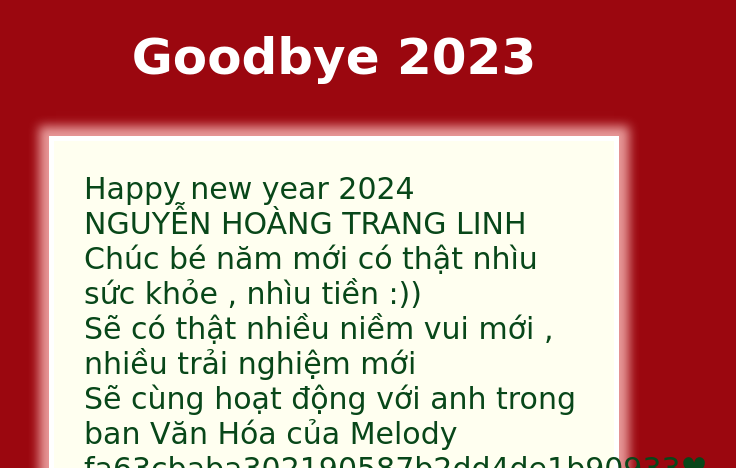
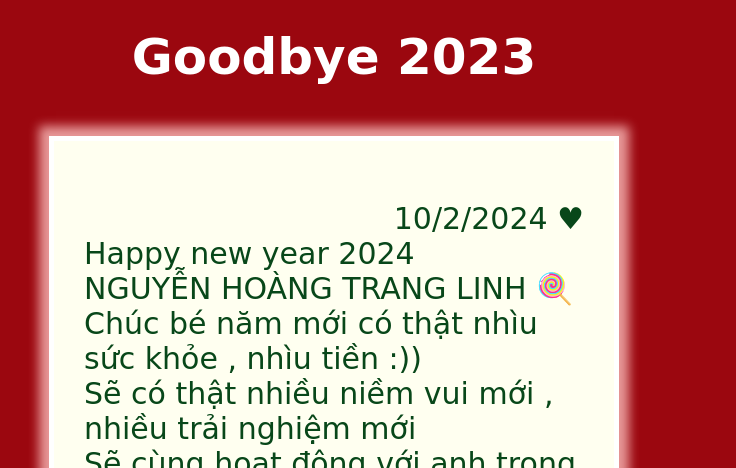
Before and after one commit to minhnd299/HPNY-you, a plain HTML site: page index.html in a window 1280 px wide. Both pictures are taken after a click on the element 640 px from the left and 300 px from the top of the page. Shown: the part 332-800 px from the top of the page, without its empty margins (306-1042 px from the left). Drawn offline with Linux system fonts and the light colour scheme; a web font is replaced by a local one.

Commit message:
Update index.html

```diff
--- a/index.html
+++ b/index.html
@@ -159,14 +159,15 @@
       <h1> Goodbye 2023 </h1>
 
       <div class="messagebox">
+        <p class="from">10/2/2024 ♥</p>
         Happy new year 2024 <br />
-      NGUYỄN HOÀNG TRANG LINH <br />
+        NGUYỄN HOÀNG TRANG LINH 🍭<br />
         Chúc bé năm mới có thật nhìu sức khỏe , nhìu tiền :)) <br />
         Sẽ có thật nhiều niềm vui mới , nhiều trải nghiệm mới <br />
-      Sẽ cùng hoạt động với anh trong ban Văn Hóa của Melody <br />
-      fa63cbaba302190587b2dd4de1b90933♥<br /><br />
+        Sẽ cùng hoạt động với anh trong ban Văn Hóa của Melody <br /> <br />
+        fa63cbaba302190587b2dd4de1b90933♥<br /></br>
+        <p class="from">From Đức Minh
 
-      <p class="from">8/2/2024 ♥</p>
       </div>
     </div>
 
```
Lines whose indentation alone changed are shown as unchanged.
